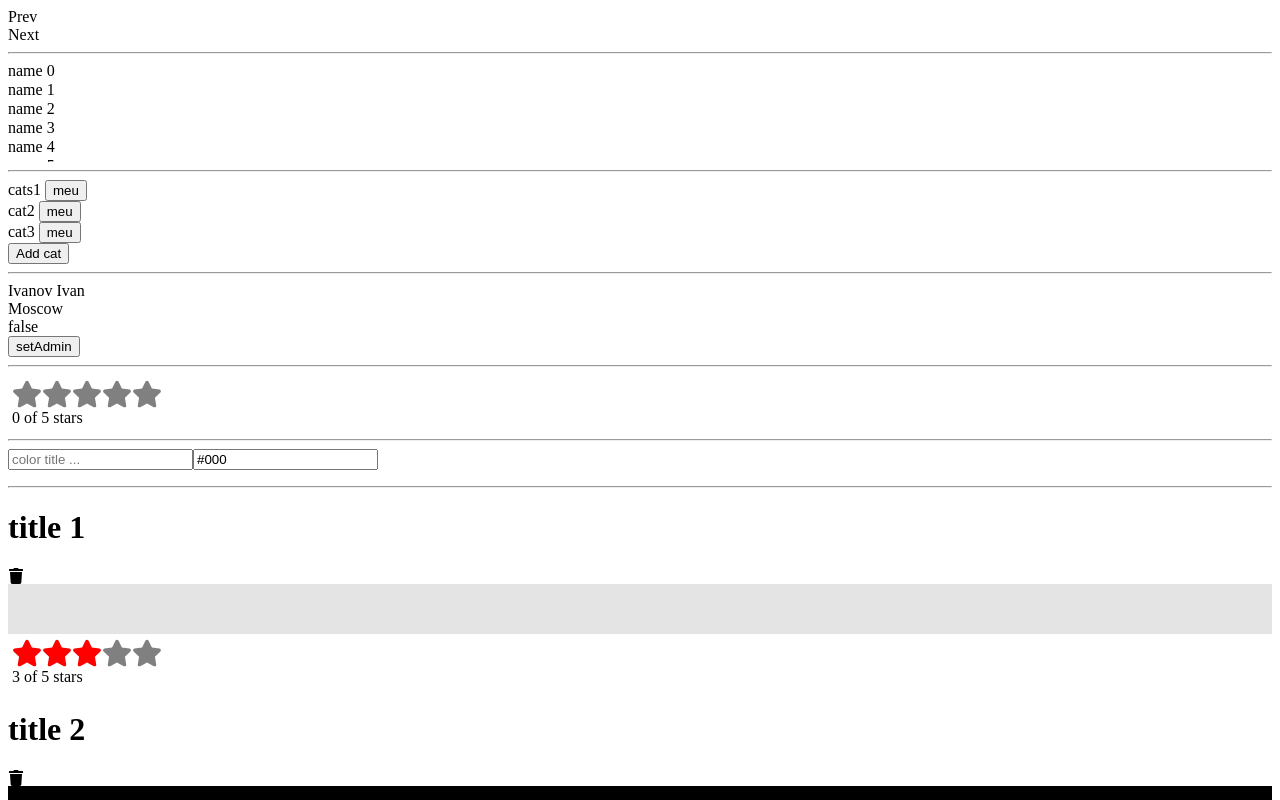
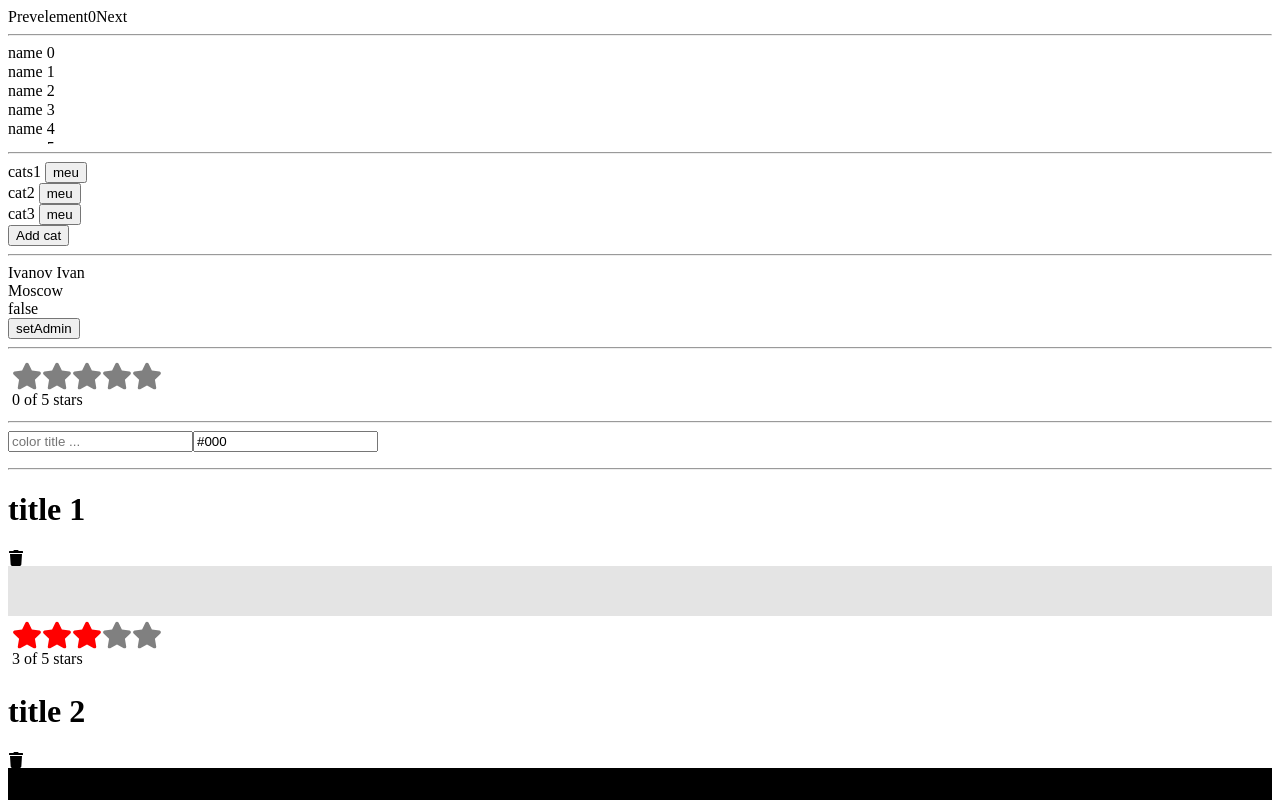
Before and after one commit to energiay/testinh_react_hooks, a React app: page / in a window 1280 px wide. Shown: the top 800 px of the page. Built offline with nearby package versions, Linux system fonts and the light colour scheme.

Commit message:
a little style

```diff
--- a/src/components/Iterator/Iterator.js
+++ b/src/components/Iterator/Iterator.js
@@ -9,9 +9,10 @@ const Iterator = () => {
     const [item, prev, next] = useIterator(data);
     console.log(item);
     return (
-        <div>
-            <div onClick={prev}>Prev</div>
-            <div onClick={next}>Next</div>
+        <div style={{display: 'flex'}}>
+            <div onClick={prev} style={{cursor: 'pointer'}}>Prev</div>
+            <div>{item}</div>
+            <div onClick={next} style={{cursor: 'pointer'}}>Next</div>
         </div>
     );
 };
```
